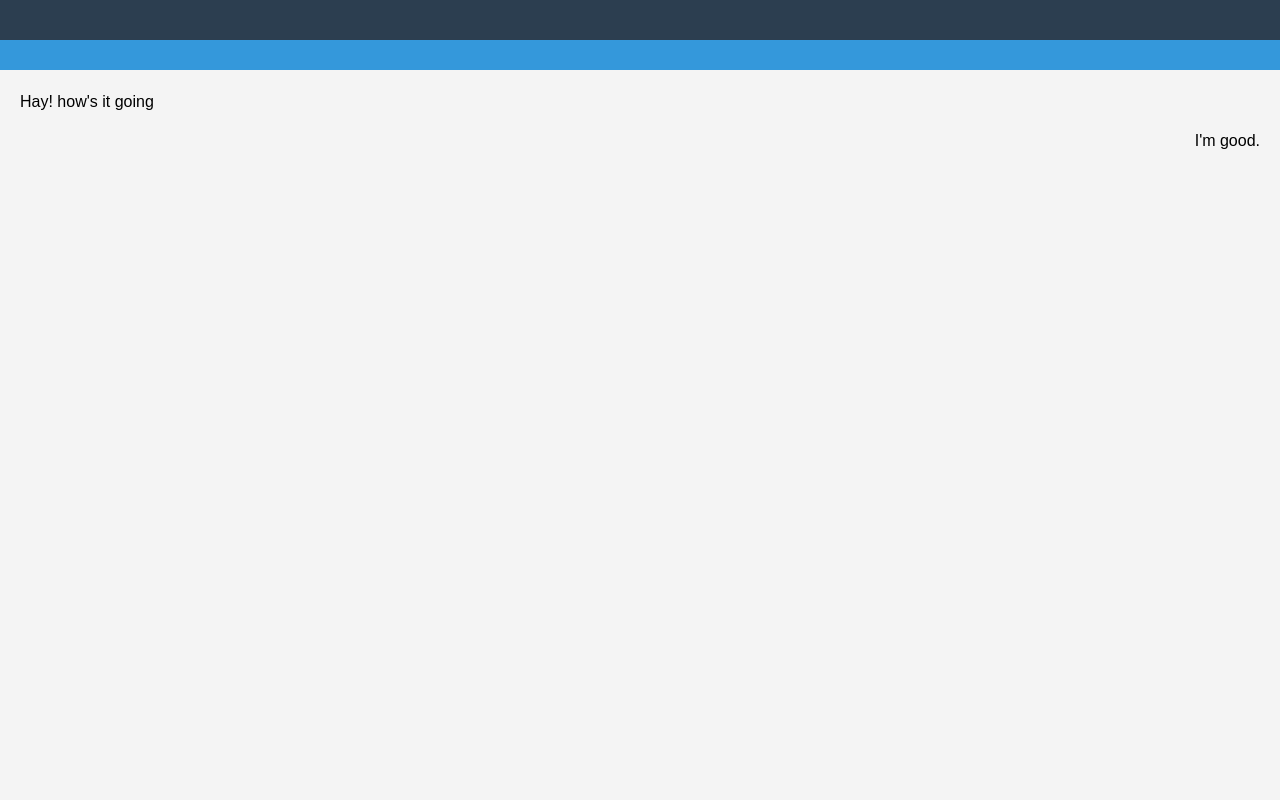
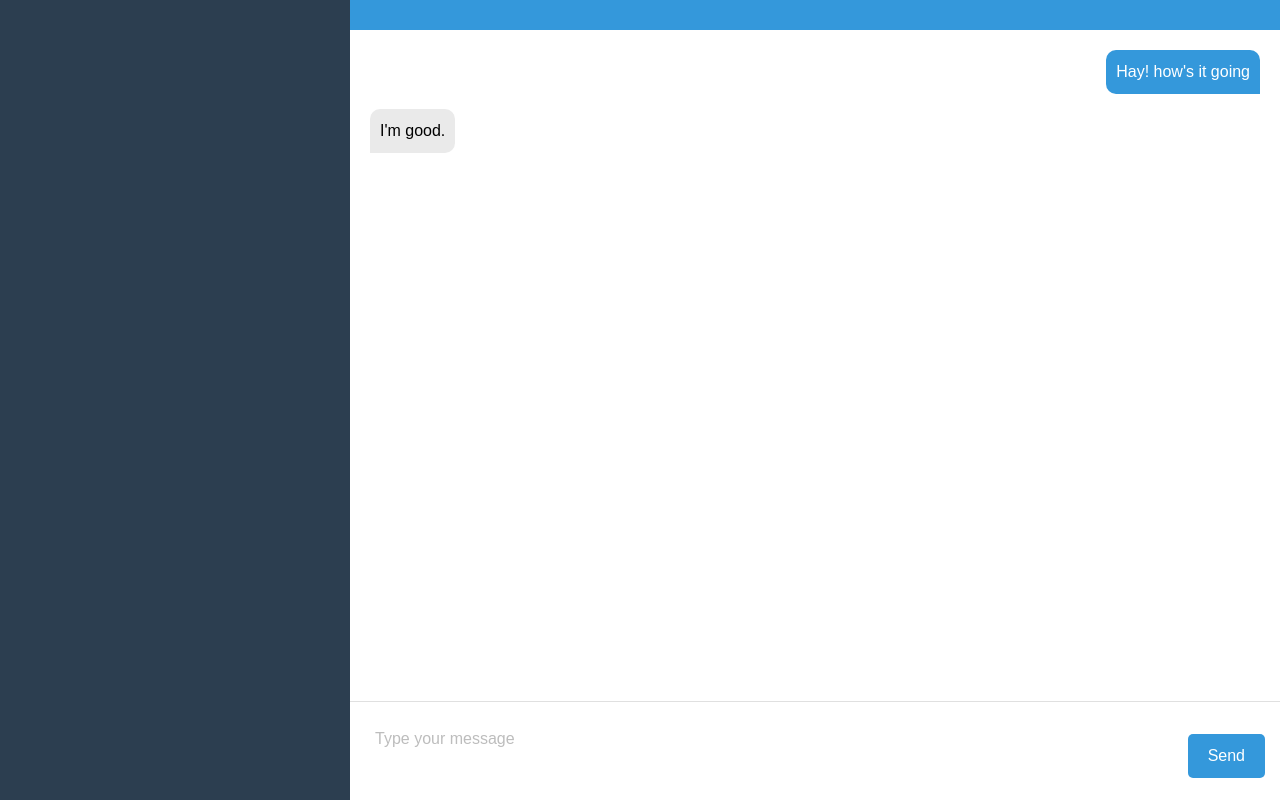
Before and after one commit to waqarakrambhutta/Chat-app, a React (Create React App) app: page / in a window 1280 px wide. Built offline with nearby package versions, Linux system fonts and the light colour scheme.

Commit message:
Interface is ready

```diff
--- a/src/App.css
+++ b/src/App.css
@@ -26,6 +26,12 @@ body{
     text-align: center;
   }
 
+  .chat-container{
+    display: flex;
+    height: 100vh;
+    background-color: #ffffff;
+  }
+
 .messages{
   flex: 1;
   padding: 20px;
@@ -38,9 +44,52 @@ body{
 
 .sent{
   display: flex;
-  justify-content: flex-end;
+  justify-content: flex-start;
 }
 .recieved{
   display: flex;
-  justify-content: flex-start;
+  justify-content: flex-end;
 }
+
+.message-bubble{
+  max-width: 70%;
+  padding: 10px;
+  border-radius: 10px;
+}
+
+.recieved .message-bubble{
+  background-color: #3498db;
+  color: #ffffff;
+  border-bottom-right-radius: 0;
+}
+
+.sent .message-bubble{
+  background-color: #eaeaea;
+  border-bottom-left-radius: 0;
+}
+
+.message-input{
+  background-color: #ffffff;
+  padding: 15px;
+  border-top: 1px solid #e0e0e0;
+  display: flex;
+  align-items: center;
+}
+
+.message-input textarea{
+  flex: 1;
+  border: none;
+  border-radius: 5px;
+  padding: 10px;
+  resize: none;
+  outline: none;
+}
+
+.message-input button{
+  background-color: #3498db;
+  border: none;
+  border-radius: 5px;
+  color: #ffffff;
+  padding: 10px 20px;
+  margin-top: 10px;
+}
--- a/src/App.tsx
+++ b/src/App.tsx
@@ -1,27 +1,29 @@
-import React from 'react'
-import './App.css'
-import Login from './components/Login'
-import Navbar from './components/Navbar'
-import {BrowserRouter,Routes,Route} from 'react-router-dom'
-import Register from './components/Register'
-import Sidebar from './components/Sidebar'
-import Chatarea from './components/Chatarea'
+import React from "react";
+import "./App.css";
+import Login from "./components/Login";
+import Navbar from "./components/Navbar";
+import { BrowserRouter, Routes, Route } from "react-router-dom";
+import Register from "./components/Register";
+import Sidebar from "./components/Sidebar";
+import Chatarea from "./components/Chatarea";
 
 const App = () => {
   return (
-   <>
-   <Sidebar/>
-   <Chatarea/>
+    <>
+      <div className="chat-container">
+        <Sidebar />
+        <Chatarea />
+      </div>
 
-   {/* <BrowserRouter>
+      {/* <BrowserRouter>
    <Navbar/>
     <Routes>
       <Route path='/login' element={<Login/>}></Route>
       <Route path='/register' element={<Register/>}></Route>
     </Routes>
    </BrowserRouter> */}
-   </>
-  )
-}
+    </>
+  );
+};
 
-export default App
+export default App;
--- a/src/components/Chatarea.tsx
+++ b/src/components/Chatarea.tsx
@@ -1,5 +1,6 @@
 import React from "react";
 import Message from "./Message";
+import MessageInput from "./MessageInput";
 
 const Chatarea = () => {
   return (
@@ -9,6 +10,7 @@ const Chatarea = () => {
         <Message text="Hay! how's it going" sent=''/>
         <Message text="I'm good." sent="recieved"/>
       </div>
+      <MessageInput/>
     </div>
   );
 };
--- a/src/components/MessageInput.tsx
+++ b/src/components/MessageInput.tsx
@@ -1,9 +1,29 @@
-import React from 'react'
+import { log } from "console";
+import React, { useState } from "react";
 
 const MessageInput = () => {
+  const [inputValue, setInputValue] = useState("");
+
+  const handleInputValue = (event: any) => {
+    setInputValue(event.target.value);
+  };
+
+  const handleSendMessage = () => {
+    console.log("Message sent");
+  };
+
   return (
-    <div>MessageInput</div>
-  )
-}
+    <>
+      <div className="message-input">
+        <textarea
+          placeholder="Type your message"
+          value={inputValue}
+          onChange={handleInputValue}
+        />
+        <button onClick={handleSendMessage}>Send</button>
+      </div>
+    </>
+  );
+};
 
-export default MessageInput
+export default MessageInput;
```
